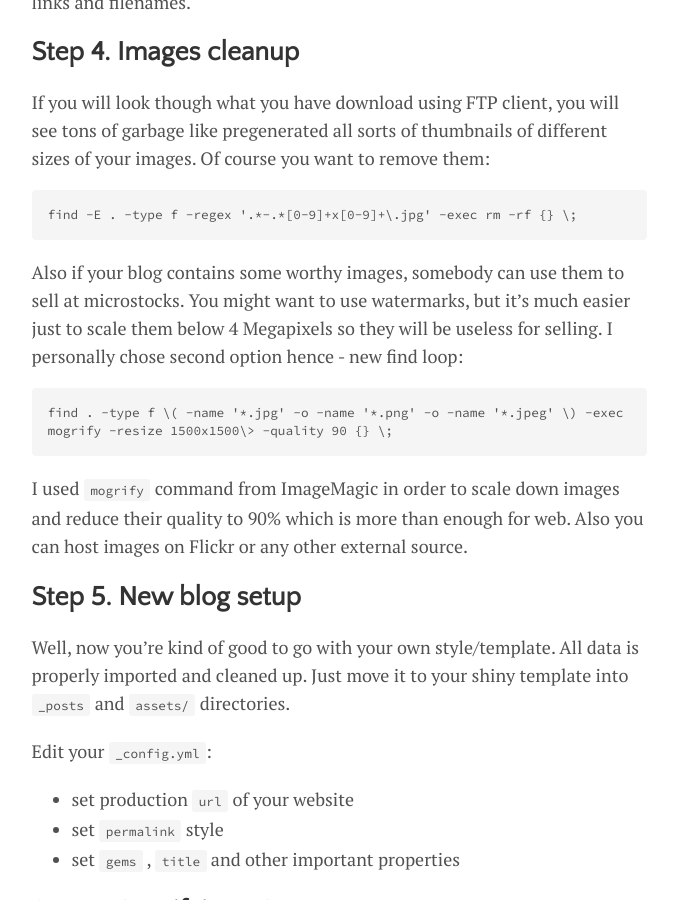
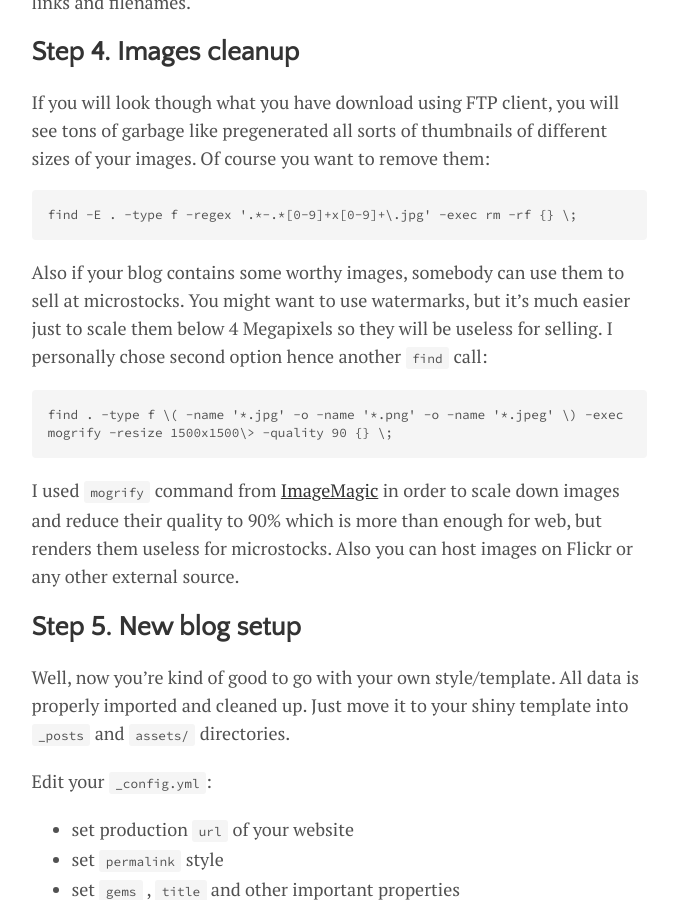
Before and after one commit to ribtoks/code-jamming, a Jekyll site: the page built from _posts/2018-03-01-migrate-wordpress-to-jekyll.md, in a window 1280 px wide and 900 px high, scrolled down 2819 px. Shown: the whole window, without its empty margins (301-974 px from the left). Built offline with Jekyll 4.4.1, drawn with Linux system fonts in a browser that asks for light colours; nearby versions of some CDN libraries; comment, search, counter and statistics services are not loaded.

Commit message:
Update 2018-03-01-migrate-wordpress-to-jekyll.md

````diff
--- a/_posts/2018-03-01-migrate-wordpress-to-jekyll.md
+++ b/_posts/2018-03-01-migrate-wordpress-to-jekyll.md
@@ -101,20 +101,19 @@ If you will look though what you have download using FTP client, you will see to
 find -E . -type f -regex '.*-.*[0-9]+x[0-9]+\.jpg' -exec rm -rf {} \;
 ```
 
-Also if your blog contains some worthy images, somebody can use them to sell at microstocks. You might want to use watermarks, but it's much easier just to scale them below 4 Megapixels so they will be useless for selling. I personally chose second option hence - new find loop:
+Also if your blog contains some worthy images, somebody can use them to sell at microstocks. You might want to use watermarks, but it's much easier just to scale them below 4 Megapixels so they will be useless for selling. I personally chose second option hence another `find` call:
 
 ```
 find . -type f \( -name '*.jpg' -o -name '*.png' -o -name '*.jpeg' \) -exec mogrify -resize 1500x1500\> -quality 90 {} \;
 ```
 
-I used `mogrify` command from ImageMagic in order to scale down images and reduce their quality to 90% which is more than enough for web. Also you can host images on Flickr or any other external source.
+I used `mogrify` command from [ImageMagic](https://www.imagemagick.org) in order to scale down images and reduce their quality to 90% which is more than enough for web, but renders them useless for microstocks. Also you can host images on Flickr or any other external source.
 
 ## Step 5. New blog setup
 
 Well, now you're kind of good to go with your own style/template. All data is properly imported and cleaned up. Just move it to your shiny template into `_posts` and `assets/` directories.
 
 Edit your `_config.yml`:
-
 * set production `url` of your website
 * set `permalink` style
 * set `gems` , `title` and other important properties
````
